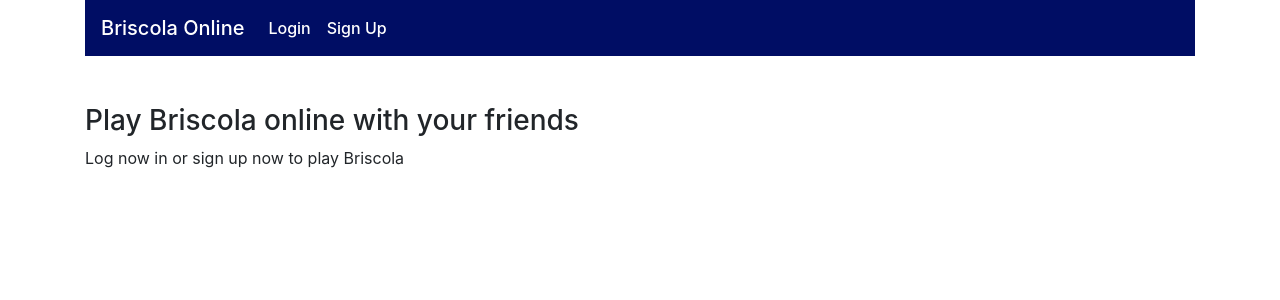
After one commit to Comusch/Server_briscola, a Flask app: template templates/Welcomepage.html in a window 1280 px wide. The commit adds this page. Shown: the top 300 px of the page. Run offline with Flask 3, Linux system fonts and the light colour scheme; the template is opened without the code that fills it, so the values that code supplies are empty; some libraries are stand-ins or nearby versions.

Commit message:
Finishing the login and sign up process

```diff
--- a/static/CSS-files/base.css
+++ b/static/CSS-files/base.css
@@ -1,14 +1,15 @@
 
 .cost-color-front > a{
-    color: #9d0523;
+    color: #ffffff;
 }
 
 .cost-color-front > div{
-    color: #9d0523;
+    color: #ffffff;
 }
 
 .cost-color-front{
-    color: #9d0523;
+    color: #ffffff;
+    font-weight: 500;
 }
 
 .cost-back-color{
@@ -34,7 +35,17 @@
 }
 
 .navbar{
-    position: fixed !important;
     background-color: rgb(0, 13, 100);
     width: 100%;
 }
+
+
+.navbar-nav-item{
+    color: #ffffff;
+    border-radius: 10px;
+    padding: 10px;
+    margin: 10px;
+    background-color: #ffffff;
+    font-weight: 500;
+
+}
--- /dev/null
+++ b/templates/Welcomepage.html
@@ -0,0 +1,6 @@
+{% extends "base.html" %}
+{% block title %} Welcome page {% endblock %}
+{% block content %}
+    <h3>Play Briscola online with your friends </h3>
+    <p>Log now in or sign up now to play Briscola</p>
+{% endblock %}
--- a/templates/base.html
+++ b/templates/base.html
@@ -65,7 +65,6 @@
         {% endwith %}
             <br>
             <br>
-            <br>
         {% block content %}
 
         {% endblock %}
--- a/view.py
+++ b/view.py
@@ -6,5 +6,6 @@ views = Blueprint('views', __name__)
 
 
 @views.route('/', methods=['GET', 'POST'])
+@login_required
 def home():
     return render_template("Home.html",  user=current_user)
```
Also changed, not shown: auth.py (+6 -3 lines), static/CSS-files/home.css (added, +15 -0 lines), templates/Home.html (+21 -5 lines), static/Icons/plus(1).png (added), static/Icons/share.png (added).
